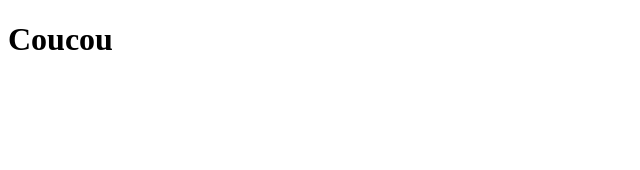
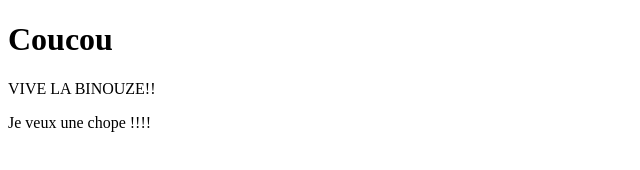
Before and after one commit to BernHq/git-test-cnam4, a plain HTML site: page index.html in a window 1280 px wide. Shown: the whole page, without its empty margins (0-640 px from the left). Drawn offline with Linux system fonts and the light colour scheme.

Commit message:
Ajout d'une phrase

```diff
--- a/index.html
+++ b/index.html
@@ -7,6 +7,8 @@
 </head>
 <body>
     <h1>Coucou</h1>
+    <p>VIVE LA BINOUZE!!</p>
+    <p>Je veux une chope !!!!</p>
 
 </body>
 </html>
```
